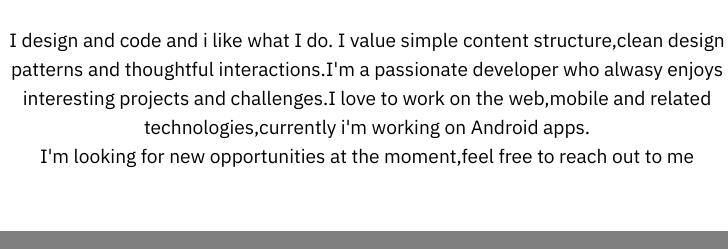
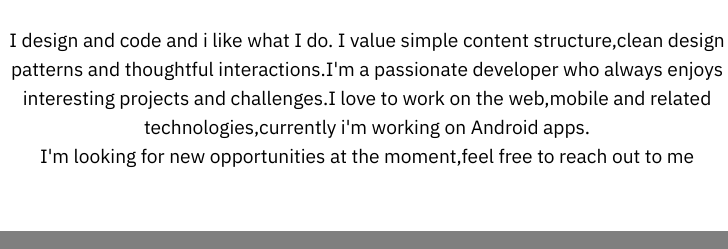
Before and after one commit to souuja-ops/coder, a plain HTML site: page index.html in a window 1280 px wide. Shown: the part 935-1184 px from the top of the page, 273-1001 px from the left. Drawn offline with Linux system fonts and the light colour scheme; files whose address does not match are found by name.

Commit message:
Update index.html

```diff
--- a/index.html
+++ b/index.html
@@ -97,7 +97,7 @@
                             <img src="assets/images/sam-removebg-preview-3-400x400.png" alt="alpha coder">
                         </div>
                         <div class="user_text mb-4">
-                            <p class="mbr-fonts-style display-7">I design and code and i like what I do. I value simple content structure,clean design patterns and thoughtful interactions.I'm a passionate developer who alwasy enjoys interesting projects and challenges.I love to work on the web,mobile and related technologies,currently i'm working on Android apps.<br>I'm looking for new opportunities at the moment,feel free to reach out to me<br><br></p>
+                            <p class="mbr-fonts-style display-7">I design and code and i like what I do. I value simple content structure,clean design patterns and thoughtful interactions.I'm a passionate developer who always enjoys interesting projects and challenges.I love to work on the web,mobile and related technologies,currently i'm working on Android apps.<br>I'm looking for new opportunities at the moment,feel free to reach out to me<br><br></p>
                         </div>
 
 
```
